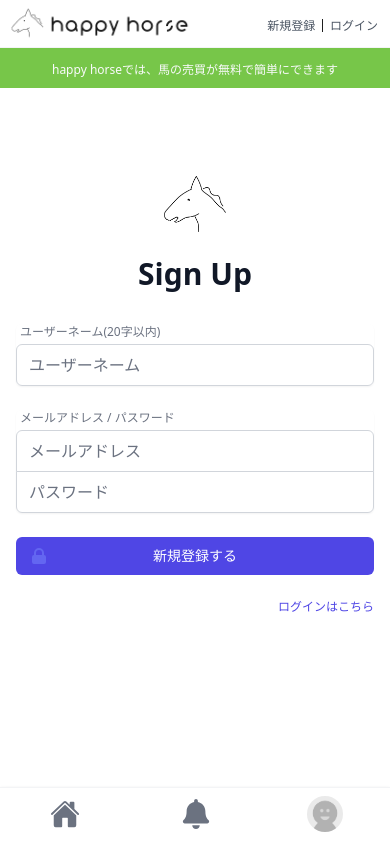
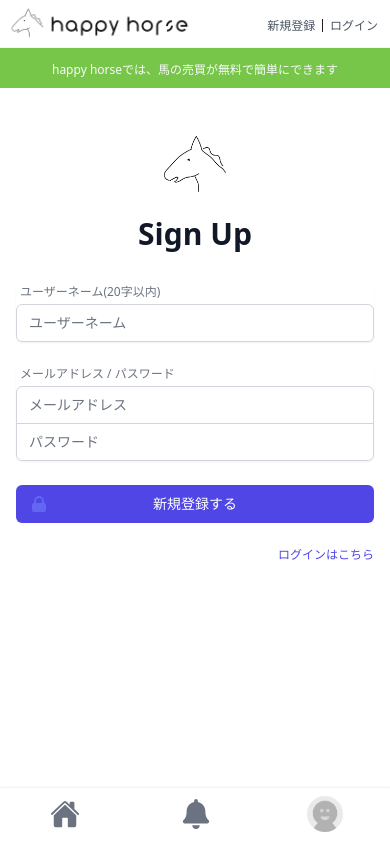
Before and after one commit to kotu-kotuo/happyhorse, a Next.js app: page /signup in a window 390 px wide. Built offline with nearby package versions, Linux system fonts and the light colour scheme; no server answers.

Commit message:
login, signupレスポンシブ対応

```diff
--- a/src/components/organisms/Footer.tsx
+++ b/src/components/organisms/Footer.tsx
@@ -168,7 +168,7 @@
           >
             <MenuList
               currentUser={currentUser}
-              serCurrentUser={setCurrentUser}
+              setCurrentUser={setCurrentUser}
               user={user}
               setIsOpenMenu={setIsOpenMenu}
             />
--- a/src/pages/login.tsx
+++ b/src/pages/login.tsx
@@ -25,7 +25,7 @@
         <div className="max-w-md w-full space-y-8">
           <div>
             <img
-              className="mx-auto h-14 w-auto mt-10  sm:mt-32"
+              className="mx-auto h-14 w-auto sm:mt-28"
               src="/hh-face.png"
               alt="logo"
             />
@@ -44,7 +44,7 @@
                   type="email"
                   autoComplete="email"
                   required
-                  className="appearance-none rounded-none relative block w-full px-3 py-2 border border-gray-300 placeholder-gray-500 text-gray-900 rounded-t-md focus:outline-none focus:ring-indigo-500 focus:border-indigo-500 focus:z-10 sm:text-sm"
+                  className="appearance-none rounded-none relative block w-full px-3 py-2 border border-gray-300 placeholder-gray-500 text-gray-900 rounded-t-md focus:outline-none focus:ring-indigo-500 focus:border-indigo-500 focus:z-10 text-sm"
                   placeholder="メールアドレス"
                   onChange={(e) => setEmail(e.target.value)}
                 />
@@ -58,7 +58,7 @@
                   type="password"
                   autoComplete="current-password"
                   required
-                  className="appearance-none rounded-none relative block w-full px-3 py-2 border border-gray-300 placeholder-gray-500 text-gray-900 rounded-b-md focus:outline-none focus:ring-indigo-500 focus:border-indigo-500 focus:z-10 sm:text-sm"
+                  className="appearance-none rounded-none relative block w-full px-3 py-2 border border-gray-300 placeholder-gray-500 text-gray-900 rounded-b-md focus:outline-none focus:ring-indigo-500 focus:border-indigo-500 focus:z-10 text-sm"
                   placeholder="パスワード"
                   onChange={(e) => setPassword(e.target.value)}
                 />
--- a/src/pages/signup.tsx
+++ b/src/pages/signup.tsx
@@ -69,7 +69,7 @@
         <div className="max-w-md w-full space-y-8">
           <div>
             <img
-              className="mx-auto h-14 w-auto mt-10  sm:mt-32"
+              className="mx-auto h-14 w-auto sm:mt-28"
               src="/hh-face.png"
               alt="logo"
             />
@@ -91,7 +91,7 @@
                   type="text"
                   autoComplete="off"
                   required
-                  className="appearance-none  relative block w-full px-3 py-2 border border-gray-300 placeholder-gray-500 text-gray-900 rounded-md focus:outline-none focus:ring-indigo-500 focus:border-indigo-500 focus:z-10 sm:text-sm"
+                  className="appearance-none  relative block w-full px-3 py-2 border border-gray-300 placeholder-gray-500 text-gray-900 rounded-md focus:outline-none focus:ring-indigo-500 focus:border-indigo-500 focus:z-10 text-sm"
                   placeholder="ユーザーネーム"
                   onChange={(e) => setUsername(e.target.value)}
                 />
@@ -111,7 +111,7 @@
                   type="email"
                   autoComplete="email"
                   required
-                  className="appearance-none rounded-none relative block w-full px-3 py-2 border border-gray-300 placeholder-gray-500 text-gray-900 rounded-t-md focus:outline-none focus:ring-indigo-500 focus:border-indigo-500 focus:z-10 sm:text-sm"
+                  className="appearance-none rounded-none relative block w-full px-3 py-2 border border-gray-300 placeholder-gray-500 text-gray-900 rounded-t-md focus:outline-none focus:ring-indigo-500 focus:border-indigo-500 focus:z-10 text-sm"
                   placeholder="メールアドレス"
                   onChange={(e) => setEmail(e.target.value)}
                 />
@@ -125,7 +125,7 @@
                   type="password"
                   autoComplete="current-password"
                   required
-                  className="appearance-none rounded-none relative block w-full px-3 py-2 border border-gray-300 placeholder-gray-500 text-gray-900 rounded-b-md focus:outline-none focus:ring-indigo-500 focus:border-indigo-500 focus:z-10 sm:text-sm"
+                  className="appearance-none rounded-none relative block w-full px-3 py-2 border border-gray-300 placeholder-gray-500 text-gray-900 rounded-b-md focus:outline-none focus:ring-indigo-500 focus:border-indigo-500 focus:z-10 text-sm"
                   placeholder="パスワード"
                   onChange={(e) => setPassword(e.target.value)}
                 />
```
